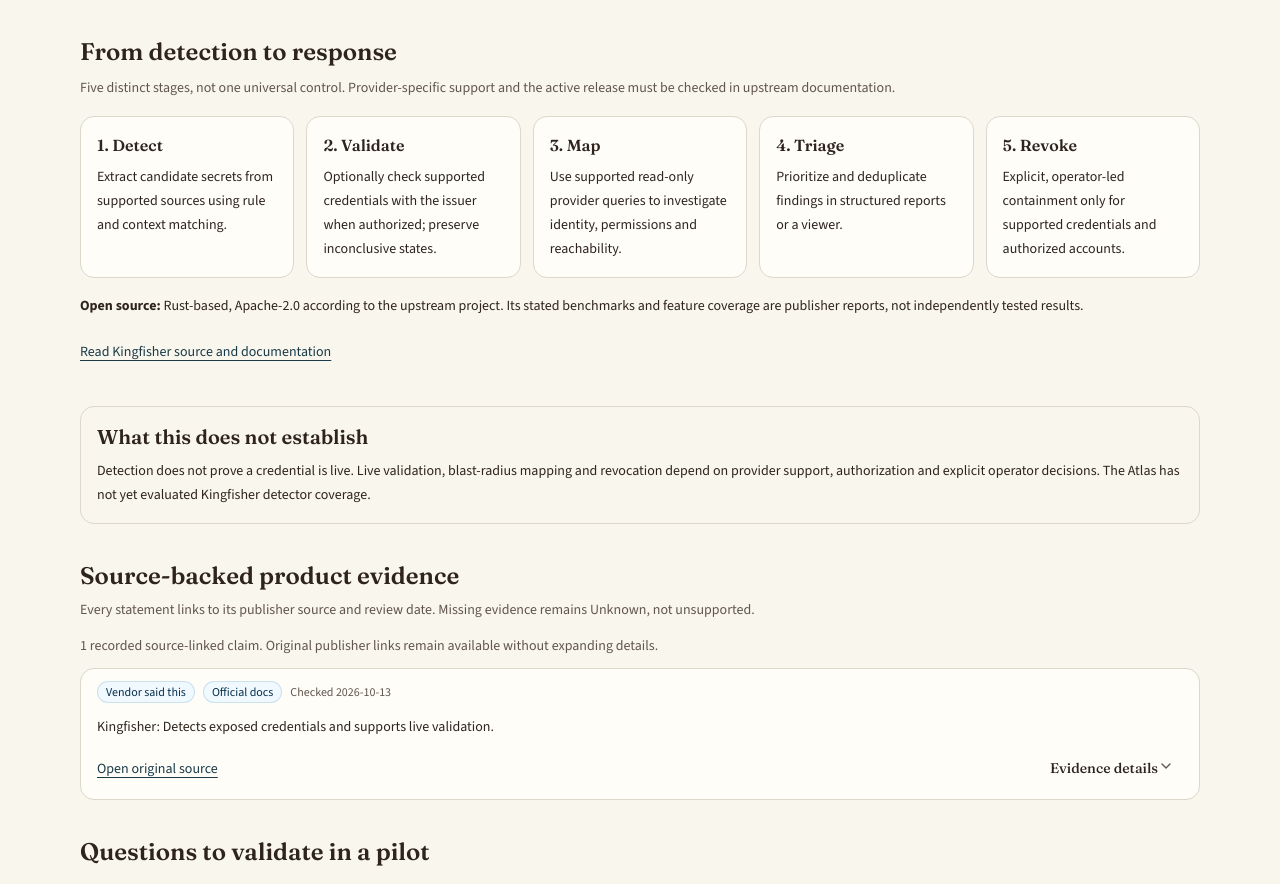
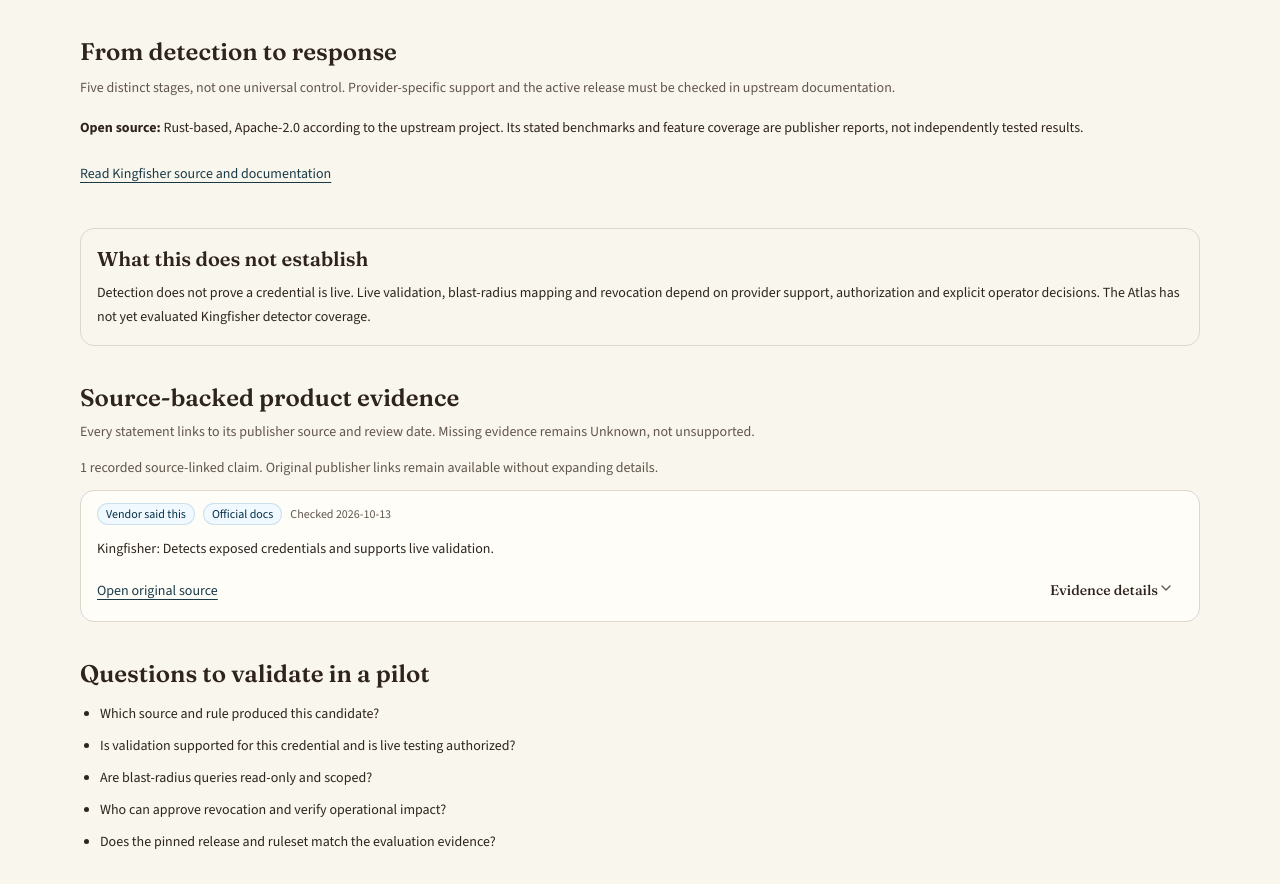
Before and after one commit to heyfunwhoa/security-market-map, a Next.js app: page /products/kingfisher in a window 1280 px wide. Shown: the part 995-1879 px from the top of the page. Built offline with nearby package versions, Linux system fonts and the light colour scheme.

Commit message:
refactor: remove duplicate Kingfisher stage tiles beside focused workflow

```diff
--- a/app/products/[slug]/page.tsx
+++ b/app/products/[slug]/page.tsx
@@ -100,20 +100,6 @@
         <section aria-labelledby="kingfisher-stages" className="mt-9">
           <h2 id="kingfisher-stages" className="text-2xl font-semibold">From detection to response</h2>
           <p className="mt-2 text-sm leading-6 text-muted-foreground">Five distinct stages, not one universal control. Provider-specific support and the active release must be checked in upstream documentation.</p>
-          <ol className="mt-4 grid gap-3 sm:grid-cols-2 lg:grid-cols-5">
-            {[
-              ["Detect", "Extract candidate secrets from supported sources using rule and context matching."],
-              ["Validate", "Optionally check supported credentials with the issuer when authorized; preserve inconclusive states."],
-              ["Map", "Use supported read-only provider queries to investigate identity, permissions and reachability."],
-              ["Triage", "Prioritize and deduplicate findings in structured reports or a viewer."],
-              ["Revoke", "Explicit, operator-led containment only for supported credentials and authorized accounts."],
-            ].map(([step, description], index) => (
-              <li key={step} className="rounded-xl border border-border bg-card p-4">
-                <h3 className="font-semibold">{index + 1}. {step}</h3>
-                <p className="mt-2 text-sm leading-6">{description}</p>
-              </li>
-            ))}
-          </ol>
           <p className="mt-4 text-sm leading-6"><strong>Open source:</strong> Rust-based, Apache-2.0 according to the upstream project. Its stated benchmarks and feature coverage are publisher reports, not independently tested results.</p>
           <a href="https://github.com/mongodb/kingfisher" className="mt-3 inline-flex min-h-11 items-center text-sm text-primary underline underline-offset-4">Read Kingfisher source and documentation</a>
         </section>
```
